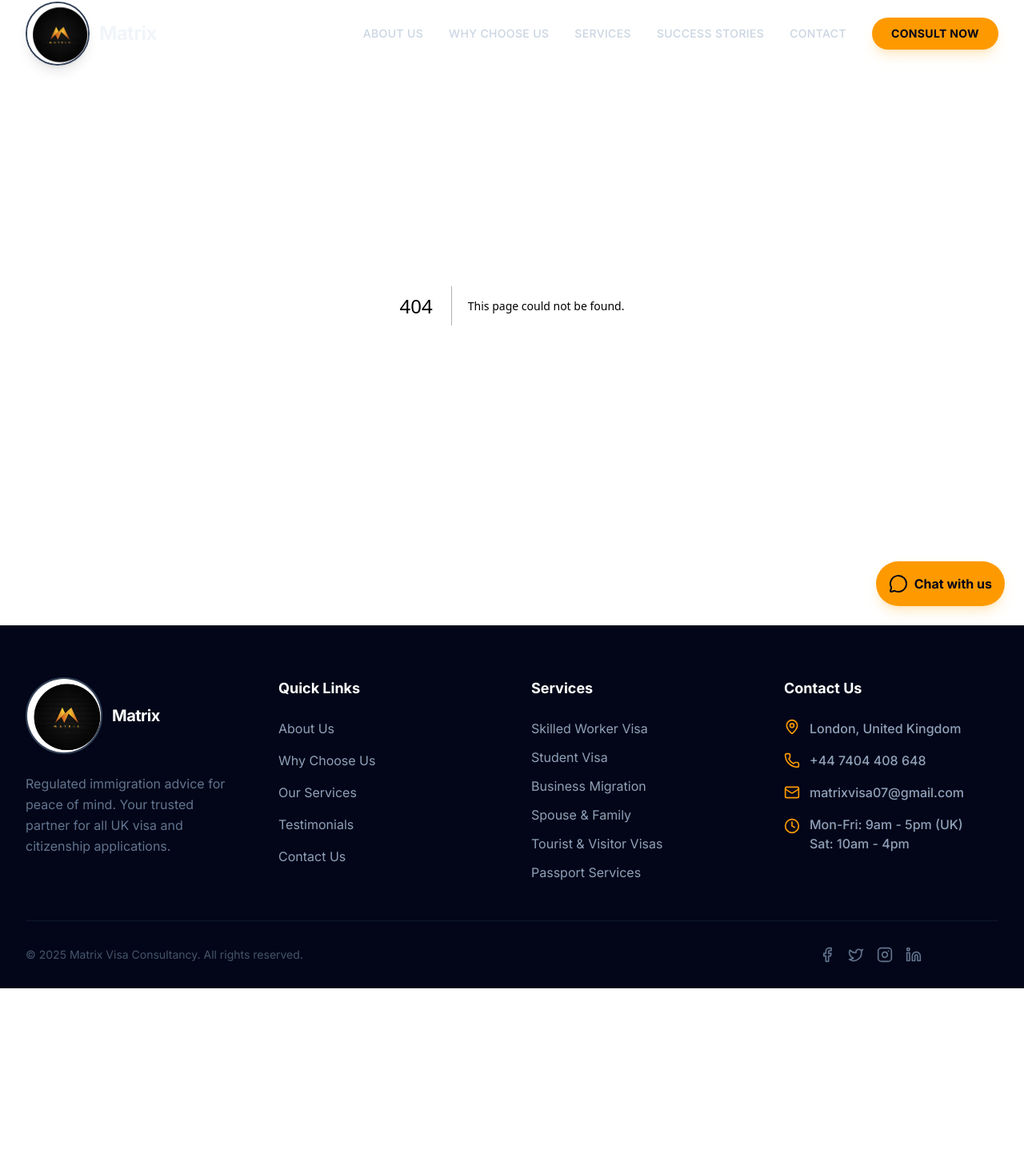
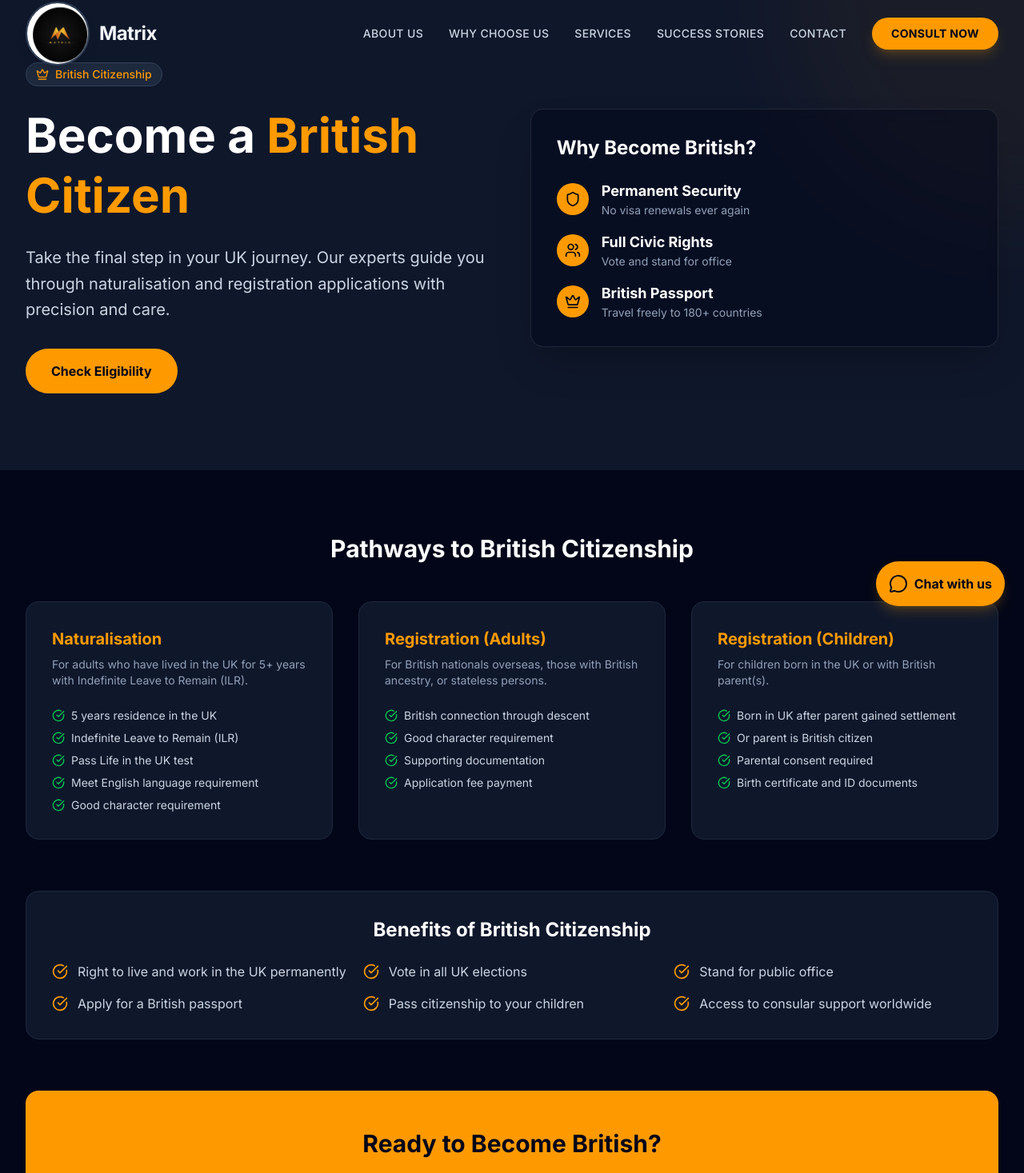
Before and after one commit to harshilp0210/ConsultingApp, a Next.js app: page /services/citizenship in a window 1280 px wide. Before the commit this address had no page. Shown: the part 18-1485 px from the top of the page at 80% size. Before the commit the page ends 1254 px from the top, so only its background shows below. Built offline with nearby package versions, Linux system fonts and the light colour scheme.

Commit message:
Add British Citizenship service page and links

```diff
--- a/app/contact/page.tsx
+++ b/app/contact/page.tsx
@@ -202,6 +202,7 @@ export default function Contact() {
                                         <option value="skilled-worker" className="bg-slate-900">Skilled Worker Visa</option>
                                         <option value="student" className="bg-slate-900">Student Visa</option>
                                         <option value="spouse" className="bg-slate-900">Spouse / Family Visa</option>
+                                        <option value="citizenship" className="bg-slate-900">British Citizenship</option>
                                         <option value="visitor" className="bg-slate-900">Visitor Visa</option>
                                         <option value="business" className="bg-slate-900">Business Migration</option>
                                         <option value="passport" className="bg-slate-900">Passport Services</option>
--- /dev/null
+++ b/app/services/citizenship/page.tsx
@@ -0,0 +1,161 @@
+'use client';
+
+import { Crown, Clock, CheckCircle, Shield, Users, FileText, Send } from 'lucide-react';
+import Link from 'next/link';
+
+export default function CitizenshipPage() {
+    const pathways = [
+        {
+            title: "Naturalisation",
+            description: "For adults who have lived in the UK for 5+ years with Indefinite Leave to Remain (ILR).",
+            requirements: [
+                "5 years residence in the UK",
+                "Indefinite Leave to Remain (ILR)",
+                "Pass Life in the UK test",
+                "Meet English language requirement",
+                "Good character requirement"
+            ]
+        },
+        {
+            title: "Registration (Adults)",
+            description: "For British nationals overseas, those with British ancestry, or stateless persons.",
+            requirements: [
+                "British connection through descent",
+                "Good character requirement",
+                "Supporting documentation",
+                "Application fee payment"
+            ]
+        },
+        {
+            title: "Registration (Children)",
+            description: "For children born in the UK or with British parent(s).",
+            requirements: [
+                "Born in UK after parent gained settlement",
+                "Or parent is British citizen",
+                "Parental consent required",
+                "Birth certificate and ID documents"
+            ]
+        }
+    ];
+
+    const benefits = [
+        "Right to live and work in the UK permanently",
+        "Vote in all UK elections",
+        "Stand for public office",
+        "Apply for a British passport",
+        "Pass citizenship to your children",
+        "Access to consular support worldwide"
+    ];
+
+    return (
+        <div className="bg-slate-950 min-h-screen">
+            {/* Hero Section */}
+            <section className="bg-slate-900 text-white relative overflow-hidden py-24">
+                <div className="absolute top-0 right-0 w-[600px] h-[600px] bg-amber-500/10 rounded-full blur-3xl -translate-y-1/2 translate-x-1/2 opacity-50"></div>
+                <div className="max-w-7xl mx-auto px-4 sm:px-6 lg:px-8 relative z-10 flex flex-col md:flex-row items-center gap-12">
+                    <div className="md:w-1/2">
+                        <div className="inline-flex items-center gap-2 px-3 py-1 rounded-full bg-slate-800 border border-slate-700 text-amber-500 text-sm font-medium mb-6">
+                            <Crown className="w-4 h-4" />
+                            <span>British Citizenship</span>
+                        </div>
+                        <h1 className="text-4xl md:text-6xl font-bold mb-6 leading-tight">
+                            Become a <span className="text-amber-500">British Citizen</span>
+                        </h1>
+                        <p className="text-xl text-slate-300 mb-8 leading-relaxed">
+                            Take the final step in your UK journey. Our experts guide you through naturalisation and registration applications with precision and care.
+                        </p>
+                        <div className="flex gap-4">
+                            <Link href="/contact" className="bg-amber-500 text-slate-950 font-bold px-8 py-4 rounded-full hover:bg-amber-400 transition-all">
+                                Check Eligibility
+                            </Link>
+                        </div>
+                    </div>
+                    <div className="md:w-1/2 bg-slate-950/50 backdrop-blur-sm rounded-2xl p-8 border border-white/10 shadow-2xl">
+                        <h3 className="text-2xl font-bold mb-6 text-white">Why Become British?</h3>
+                        <ul className="space-y-4">
+                            <li className="flex items-center gap-4">
+                                <div className="w-10 h-10 rounded-full bg-amber-500 flex items-center justify-center shrink-0 text-slate-950">
+                                    <Shield className="w-5 h-5" />
+                                </div>
+                                <div>
+                                    <p className="font-bold text-lg text-white">Permanent Security</p>
+                                    <p className="text-sm text-slate-400">No visa renewals ever again</p>
+                                </div>
+                            </li>
+                            <li className="flex items-center gap-4">
+                                <div className="w-10 h-10 rounded-full bg-amber-500 flex items-center justify-center shrink-0 text-slate-950">
+                                    <Users className="w-5 h-5" />
+                                </div>
+                                <div>
+                                    <p className="font-bold text-lg text-white">Full Civic Rights</p>
+                                    <p className="text-sm text-slate-400">Vote and stand for office</p>
+                                </div>
+                            </li>
+                            <li className="flex items-center gap-4">
+                                <div className="w-10 h-10 rounded-full bg-amber-500 flex items-center justify-center shrink-0 text-slate-950">
+                                    <Crown className="w-5 h-5" />
+                                </div>
+                                <div>
+                                    <p className="font-bold text-lg text-white">British Passport</p>
+                                    <p className="text-sm text-slate-400">Travel freely to 180+ countries</p>
+                                </div>
+                            </li>
+                        </ul>
+                    </div>
+                </div>
+            </section>
+
+            {/* Pathways */}
+            <section className="py-20">
+                <div className="max-w-7xl mx-auto px-4 sm:px-6 lg:px-8">
+                    <h2 className="text-3xl font-bold text-white mb-12 text-center">Pathways to British Citizenship</h2>
+                    <div className="grid md:grid-cols-3 gap-8">
+                        {pathways.map((pathway, idx) => (
+                            <div key={idx} className="bg-slate-900 border border-slate-800 rounded-2xl p-8 hover:border-amber-500/50 transition-all">
+                                <h3 className="text-xl font-bold text-amber-500 mb-2">{pathway.title}</h3>
+                                <p className="text-slate-400 mb-6 text-sm">{pathway.description}</p>
+                                <ul className="space-y-2">
+                                    {pathway.requirements.map((req, reqIdx) => (
+                                        <li key={reqIdx} className="flex items-start gap-2 text-slate-300 text-sm">
+                                            <CheckCircle className="w-4 h-4 text-green-500 shrink-0 mt-0.5" />
+                                            <span>{req}</span>
+                                        </li>
+                                    ))}
+                                </ul>
+                            </div>
+                        ))}
+                    </div>
+
+                    {/* Benefits Section */}
+                    <div className="mt-16 bg-slate-900 border border-slate-800 rounded-2xl p-8">
+                        <h3 className="text-2xl font-bold text-white mb-6 text-center">Benefits of British Citizenship</h3>
+                        <div className="grid sm:grid-cols-2 lg:grid-cols-3 gap-4">
+                            {benefits.map((benefit, idx) => (
+                                <div key={idx} className="flex items-center gap-3 text-slate-300">
+                                    <CheckCircle className="w-5 h-5 text-amber-500 shrink-0" />
+                                    <span>{benefit}</span>
+                                </div>
+                            ))}
+                        </div>
+                    </div>
+
+                    {/* CTA */}
+                    <div className="mt-16 bg-amber-500 rounded-2xl p-8 md:p-12 text-center">
+                        <h3 className="text-3xl font-bold text-slate-950 mb-4">Ready to Become British?</h3>
+                        <p className="text-slate-900 mb-8 max-w-2xl mx-auto font-medium">
+                            Let our experienced team assess your eligibility and guide you through every step of your citizenship application.
+                        </p>
+                        <div className="flex flex-col sm:flex-row gap-4 justify-center">
+                            <Link href="/contact" className="inline-block bg-slate-950 text-white font-bold px-10 py-4 rounded-full hover:bg-slate-800 transition-colors shadow-lg">
+                                Book Free Consultation
+                            </Link>
+                            <a href="https://wa.me/447404408648" className="inline-block bg-green-600 text-white font-bold px-10 py-4 rounded-full hover:bg-green-500 transition-colors shadow-lg">
+                                WhatsApp Us
+                            </a>
+                        </div>
+                    </div>
+                </div>
+            </section>
+        </div>
+    );
+}
--- a/components/Footer.tsx
+++ b/components/Footer.tsx
@@ -45,6 +45,7 @@ export default function Footer() {
                             <li><Link href="/services/student-visa" className="hover:text-amber-500 transition-colors">Student Visa</Link></li>
                             <li><Link href="/services/business" className="hover:text-amber-500 transition-colors">Business Migration</Link></li>
                             <li><Link href="/services/family" className="hover:text-amber-500 transition-colors">Spouse & Family</Link></li>
+                            <li><Link href="/services/citizenship" className="hover:text-amber-500 transition-colors">British Citizenship</Link></li>
                             <li><Link href="/services/visitor" className="hover:text-amber-500 transition-colors">Tourist & Visitor Visas</Link></li>
                             <li><Link href="/services/passport" className="hover:text-amber-500 transition-colors">Passport Services</Link></li>
                         </ul>
--- a/components/ServicesGrid.tsx
+++ b/components/ServicesGrid.tsx
@@ -1,5 +1,5 @@
 import Link from 'next/link';
-import { ArrowRight, Plane, Scale, GraduationCap, Building2, Globe, Briefcase, Book } from 'lucide-react';
+import { ArrowRight, Plane, Scale, GraduationCap, Building2, Globe, Briefcase, Book, Crown } from 'lucide-react';
 
 const services = [
     {
@@ -26,7 +26,12 @@ const services = [
         description: "Reunite with your loved ones. We handle complex family visa applications with care and precision.",
         link: "/services/family"
     },
-
+    {
+        icon: Crown,
+        title: "British Citizenship",
+        description: "Expert guidance through naturalisation, registration, and citizenship applications. Make the UK your permanent home.",
+        link: "/services/citizenship"
+    },
     {
         icon: Plane,
         title: "Tourist & Visitor Visas",
```
